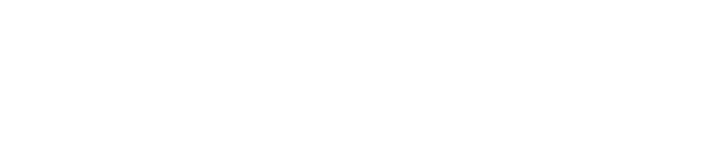
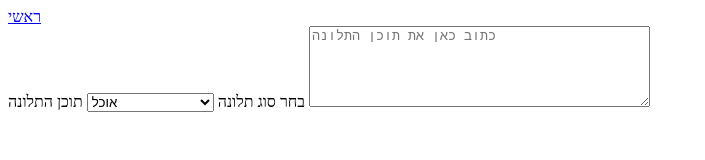
Before and after one commit to InonGuetta/proj_front_and_back, a website: page client/complaints.html in a window 1280 px wide. Shown: the whole page, without its empty margins (0-705 px from the left). Drawn offline with Linux system fonts and the light colour scheme.

Commit message:
base server and front

```diff
--- a/client/complaints.html
+++ b/client/complaints.html
@@ -1,11 +1,38 @@
 <!DOCTYPE html>
 <html lang="en">
+
 <head>
     <meta charset="UTF-8">
     <meta name="viewport" content="width=device-width, initial-scale=1.0">
     <title>Document</title>
+    <link rel="stylesheet" href="./css/style.css">
 </head>
+
 <body>
+    <main>
+        <nav>
+            <a href="./index.html">ראשי</a>
+        </nav>
+
+        <section>
+
+            <form action="/submit-complaint" method="POST">
+                <label for="">בחר סוג תלונה</label>
+                <select class="design_select" name="complaint" id="complaint">
+                    <option class="design_option" value="food">אוכל</option>
+                    <option class="design_option" value="clean">ניקיון </option>
+                    <option class="design_option" value="relationship_between_soldiers">יחס בין החיילים</option>
+                    <option class="design_option" value="problematic_power_relationships">יחסי מרות בעייתים</option>
+                    <option class="design_option" value="other">אחר</option>
+                </select>
+                <label for="complaint-content">תוכן התלונה</label>
+                <textarea id="complaint-content" name="complaint-content" rows="5" cols="40" placeholder="כתוב כאן את תוכן התלונה"></textarea>
+            </form>
+
+        </section>
+    </main>
+
 
 </body>
+
 </html>
--- a/package.json
+++ b/package.json
@@ -3,6 +3,7 @@
   "version": "1.0.0",
   "description": "\"# proj_front_and_back\"",
   "main": "index.js",
+  "type": "module",
   "scripts": {
     "test": "echo \"Error: no test specified\" && exit 1"
   },
@@ -18,6 +19,7 @@
   },
   "homepage": "https://github.com/InonGuetta/proj_front_and_back#readme",
   "dependencies": {
-    "express": "^5.1.0"
+    "express": "^5.1.0",
+    "mongoose": "^8.17.0"
   }
 }
```
Also changed, not shown: client/index.html (+19 -0 lines), server/server.js (+15 -0 lines), 1 other file.
